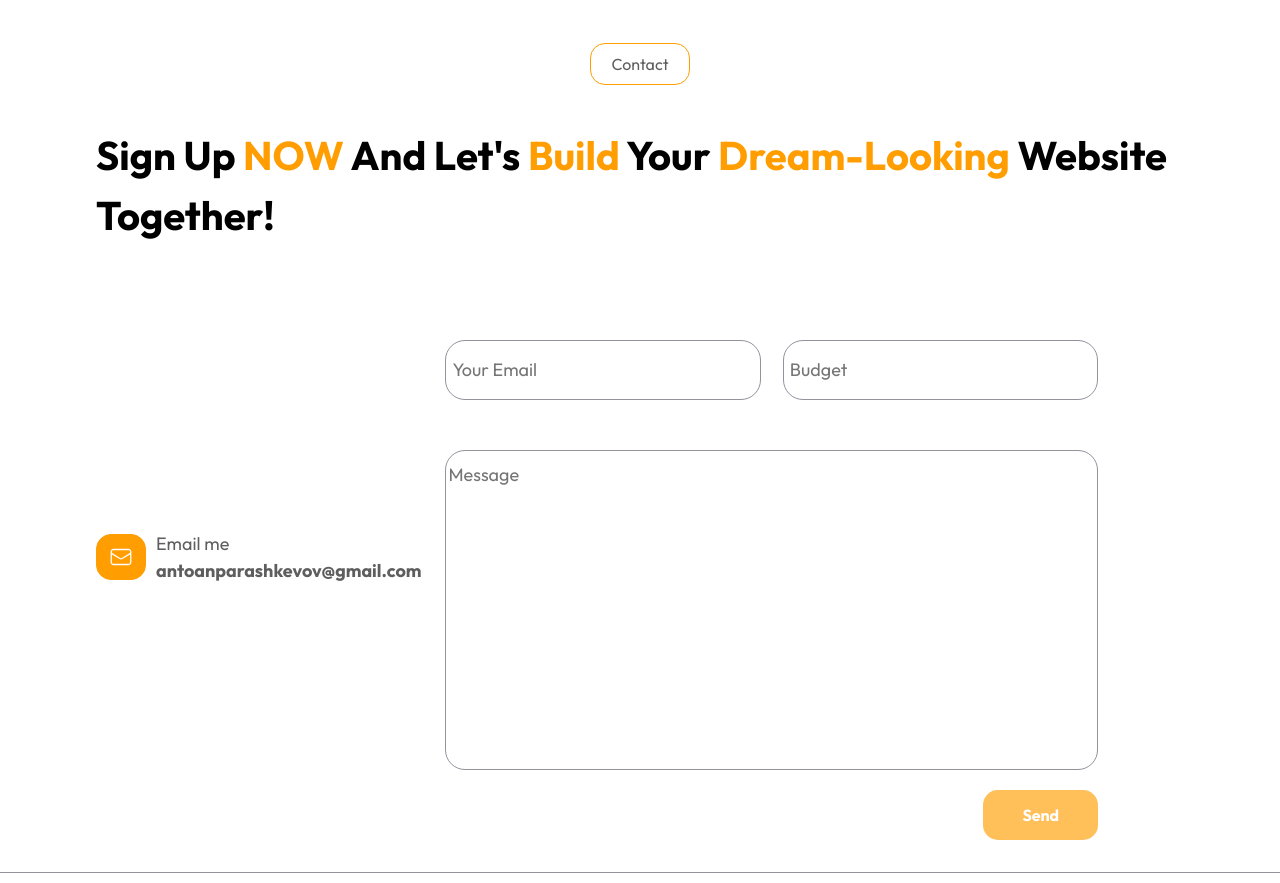
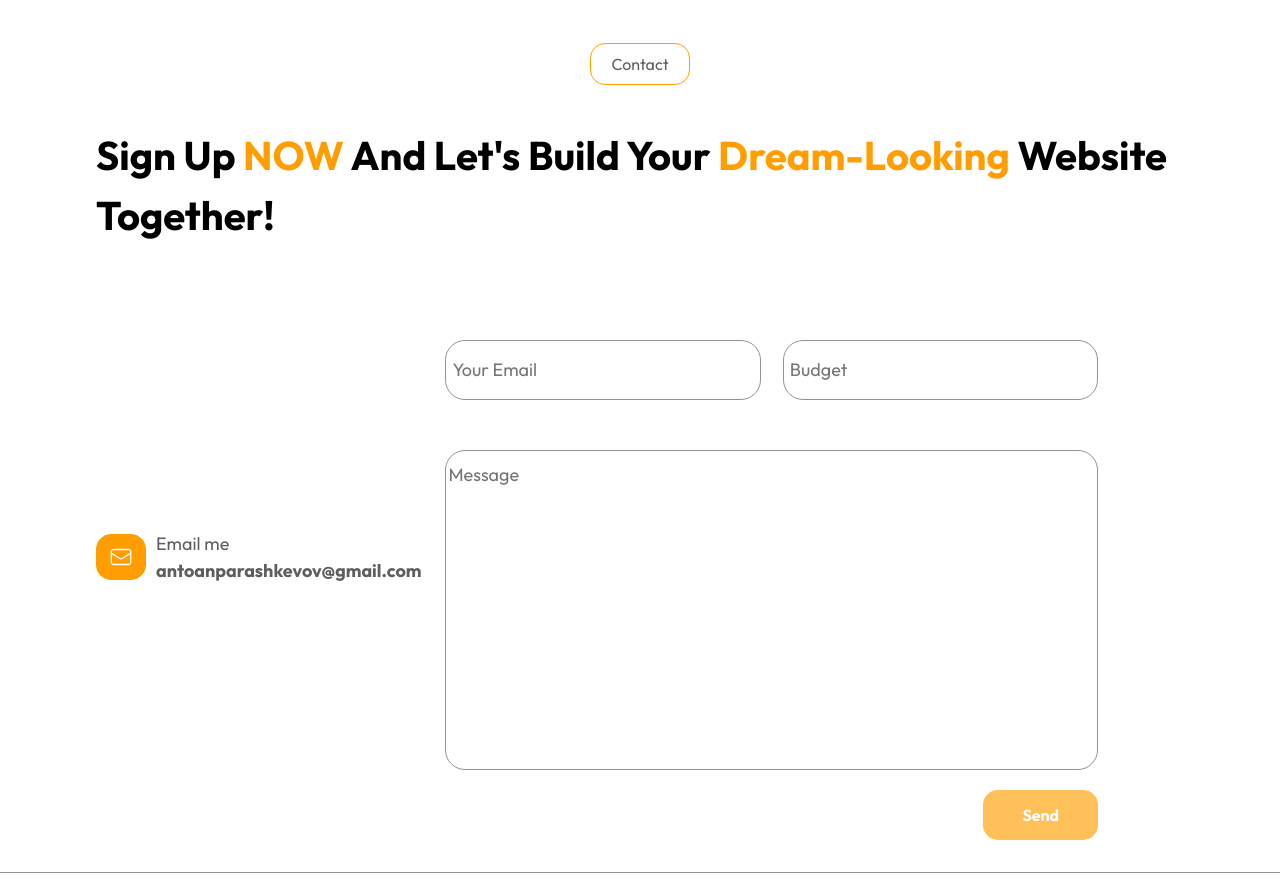
Before and after one commit to antoanparashkevov/antoanp-nextjs, a Next.js app: page / in a window 1280 px wide. Shown: the part 3674-4557 px from the top of the page. Built offline with nearby package versions, Linux system fonts and the light colour scheme.

Commit message:
Update ContactSection.js (remove the orange color from Build)

```diff
--- a/src/components/home/ContactSection.js
+++ b/src/components/home/ContactSection.js
@@ -13,7 +13,7 @@ const ContactSection = () => {
     return (
         <section className={ styles['contact_section'] }>
             <div className={ styles['contact_section_title'] }>
-                <h1>Sign Up <span>NOW</span> And Let&apos;s <span>Build</span> Your <span>Dream-Looking</span> Website Together!
+                <h1>Sign Up <span>NOW</span> And Let&apos;s Build Your <span>Dream-Looking</span> Website Together!
                 </h1>
             </div>
             <div className={ styles['contact_section_main_content'] }>
```
